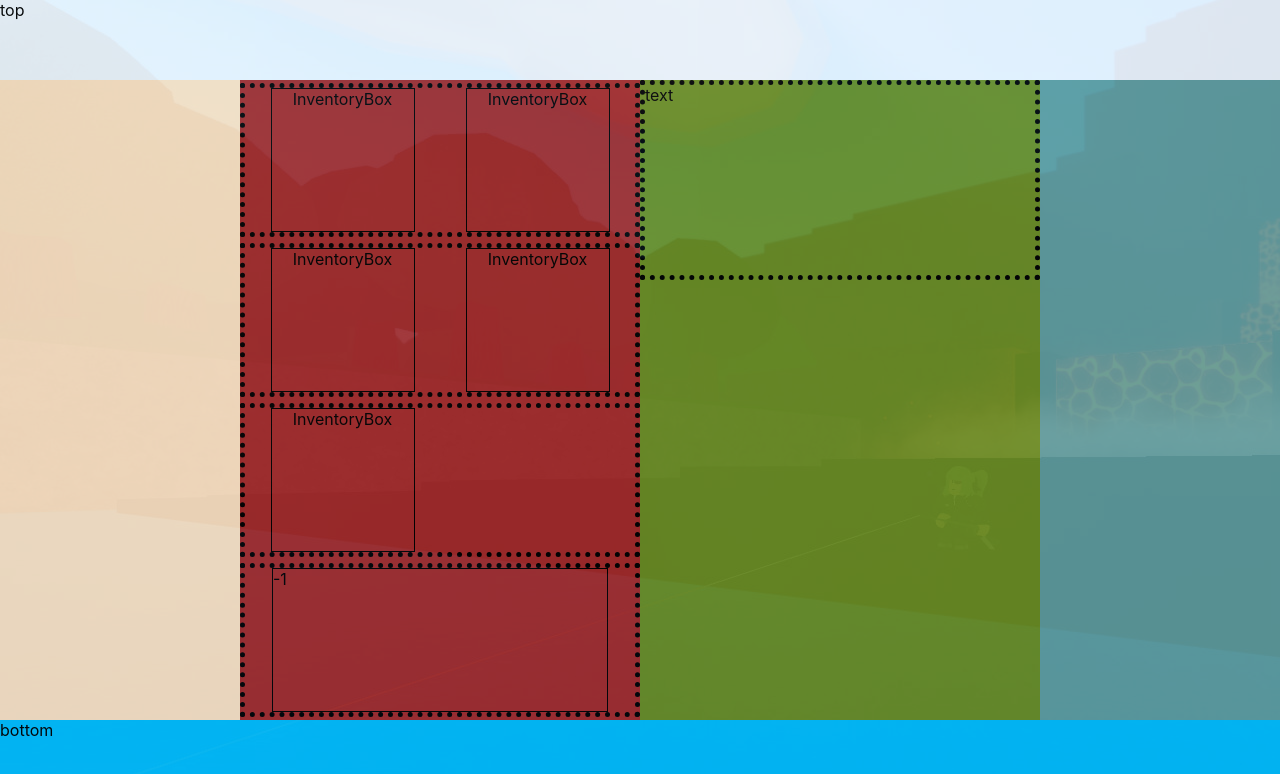
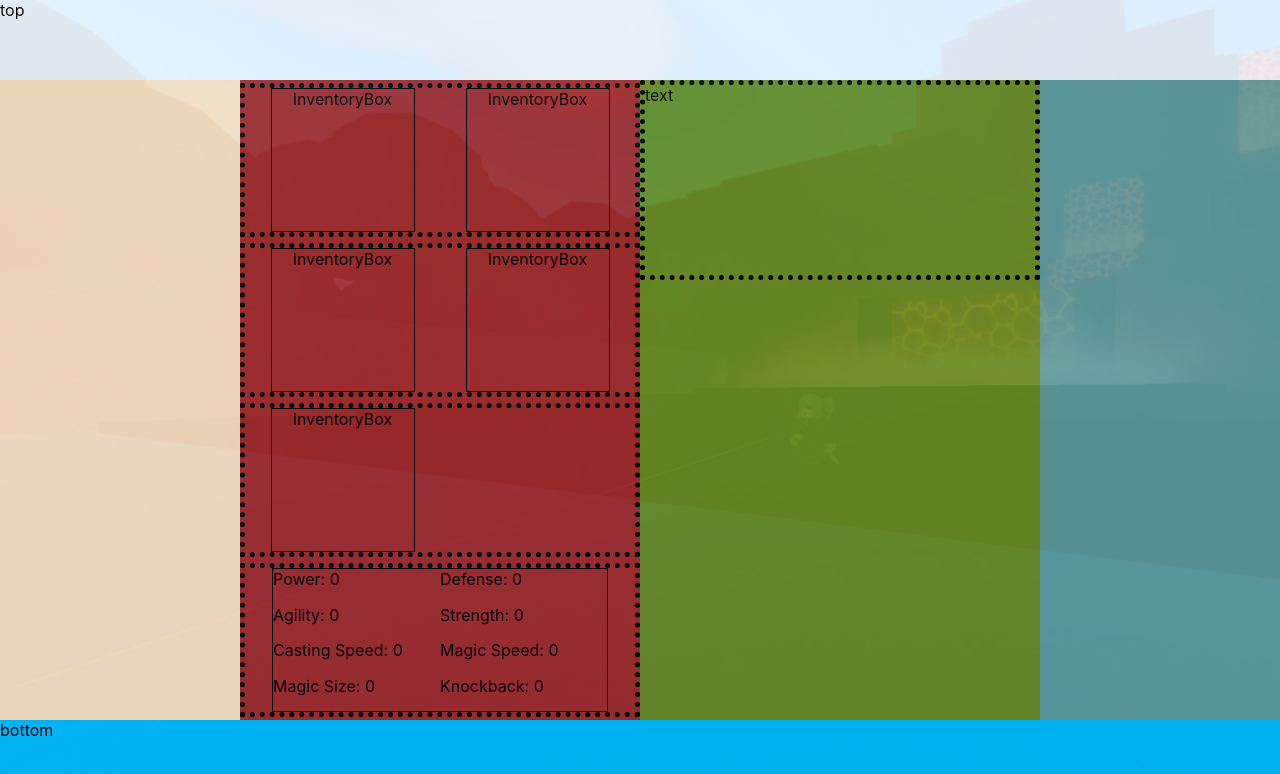
Before and after one commit to DJLixo00/wom-fan-tools, a React (Create React App) app: page / in a window 1280 px wide. Shown: the top 774 px of the page. Built offline with nearby package versions, Linux system fonts and the light colour scheme.

Commit message:
stat calculation functional, remove button is now needed

```diff
--- a/src/App.css
+++ b/src/App.css
@@ -73,8 +73,21 @@
 .statDisplay{
   box-sizing: border-box;
   border: black 1px solid;
+  display: flex;
+  flex-wrap: wrap;
   width: 42vh;
   height: 18vh;
+}
+
+.statRow {
+  display: flex;
+  flex-wrap: wrap;
+  width: 100%;
+  height: 2vh;
+}
+
+.statP {
+  width: 50%;
 }
 
 /* Components */
--- a/src/components/LeftSide.jsx
+++ b/src/components/LeftSide.jsx
@@ -3,8 +3,8 @@ import InventoryBox from './InventoryBox';
 
 class LeftSide extends Component {
     state = {
-        boxSelected:-1,
-        pervBoxSel:-1,
+        boxSelected:0,
+        pervBoxSel:0,
     }
 
     constructor(){
@@ -12,15 +12,76 @@ class LeftSide extends Component {
         this.assignClicked = this.assignClicked.bind(this)
     }
 
+    addArrayHelper(arr1, arr2) {
+      /**
+       * Helper function that returns the sum of two arrays like so:
+       *  let a = [1,2]
+       *  let b = [3,4]
+       *  addArrayHelper(a,b) would return [4,6]
+       *  a and b must be the same length
+      */
+      if (arr1.length != arr2.length) {
+        console.error("arr1 arr2 length mismatch, check your input to addArrayHelper")
+      }
+
+      let result = []
+      for (let i = 0; i < arr1.length; i++) {
+        result.push(arr1[i] + arr2[i])
+      }
+      return result
+    }
+
+    calculateGearStats(){
+      /**
+       * returns JSX that displays the stats of the item equipped.
+       * loop starts at 1 because 0 means not in selection Mode
+       */
+
+      let result = [0,0,0,0,0,0,0,0]
+      for (let i = 1; i < this.props.equipped.length; i++) {
+        let slot = this.props.equipped[i]["stats"]
+        if (typeof slot == 'undefined') {
+          continue;
+        }
+        let arr1 = this.props.equipped[i]["stats"]
+        let arr2 = result
+        result = this.addArrayHelper(arr1,arr2)
+      }
+
+      return (
+      <div className='statDisplay'>
+        <div className='statRow'>
+          <div className='statP'>Power: {result[0]}</div>
+          <div className='statP'>Defense: {result[1]}</div>
+        </div>
+
+        <div className='statRow'>
+          <div className='statP'>Agility: {result[2]}</div>
+          <div className='statP'>Strength: {result[3]}</div>
+        </div>
+
+        <div className='statRow'>
+          <div className='statP'>Casting Speed: {result[4]}</div>
+          <div className='statP'>Magic Speed: {result[5]}</div>
+        </div>
+
+        <div className='statRow'>
+          <div className='statP'>Magic Size: {result[6]}</div>
+          <div className='statP'>Knockback: {result[7]}</div>
+        </div>
+      </div>
+      )
+    }
+
     assignClicked(id) {
-        let boxId = id == this.state.boxSelected ? -1 : id;
+        let boxId = id == this.state.boxSelected ? 0 : id; //this line for cancel selection
         this.setState({
             pervBoxSel:this.state.boxSelected,
             boxSelected:boxId
         },
             ()=>{
                 // console.log(this.state.boxSelected)
-                let shouldChange = this.state.boxSelected == -1 || this.state.pervBoxSel == -1
+                let shouldChange = this.state.boxSelected == 0 || this.state.pervBoxSel == 0
                   this.props.mainHandler(boxId, shouldChange);
             }
         )
@@ -28,29 +89,60 @@ class LeftSide extends Component {
     }
 
     render() {
+        let equipped = this.props.equipped
         return (
         <div id="leftDiv" className="mainDiv">
           <div className='leftRowContainer'>
             <div className='leftRow'>
-              <InventoryBox boxId = {0} clicked = {this.assignClicked} boxSelected = {this.state.boxSelected} type = "equip"/>
-              <InventoryBox boxId = {1} clicked = {this.assignClicked} boxSelected = {this.state.boxSelected} type = "equip"/>
+              <InventoryBox
+                boxId = {1}
+                clicked = {this.assignClicked}
+                boxSelected = {this.state.boxSelected}
+                type = "equip"
+                text = {equipped[1]["name"]}
+              />
+
+              <InventoryBox
+                boxId = {2}
+                clicked = {this.assignClicked}
+                boxSelected = {this.state.boxSelected}
+                type = "equip"
+                text = {equipped[2]["name"]}
+              />
             </div>
 
             <div className='leftRow'>
-              <InventoryBox boxId = {2} clicked = {this.assignClicked} boxSelected = {this.state.boxSelected} type = "equip"/>
-              <InventoryBox boxId = {3} clicked = {this.assignClicked} boxSelected = {this.state.boxSelected} type = "equip"/>
+              <InventoryBox
+                boxId = {3}
+                clicked = {this.assignClicked}
+                boxSelected = {this.state.boxSelected}
+                type = "equip"
+                text = {equipped[3]["name"]}
+              />
+
+              <InventoryBox
+                boxId = {4}
+                clicked = {this.assignClicked}
+                boxSelected = {this.state.boxSelected}
+                type = "equip"
+                text = {equipped[4]["name"]}
+              />
             </div>
 
             <div className='leftRow'>
-              <InventoryBox boxId = {4} clicked = {this.assignClicked} boxSelected = {this.state.boxSelected} type = "equip"/>
+              <InventoryBox
+                boxId = {5}
+                clicked = {this.assignClicked}
+                boxSelected = {this.state.boxSelected}
+                type = "equip"
+                text = {equipped[5]["name"]}
+              />
               <InventoryBox type = "invisible"/>
 
             </div>
 
             <div className='leftRow'>
-              <div className='statDisplay'>
-                {this.state.boxSelected}
-              </div>
+              {this.calculateGearStats()}
             </div>
 
           </div>
--- a/src/components/MainBox.jsx
+++ b/src/components/MainBox.jsx
@@ -7,8 +7,9 @@ import RightSide from './RightSide';
 class MainBox extends Component {
   state = {
     selectionMode:false,
+    leftBoxId:0,
     rightItemType:undefined,
-    leftSideItems:[{},{},{},{},{}]
+    leftSideItems:[{},{},{},{},{},{}]
   }
 
   constructor(){
@@ -22,7 +23,10 @@ class MainBox extends Component {
     // console.log("an inventory box in the leftside has been clicked")
     this.setState({
       selectionMode: shouldChange ? !this.state.selectionMode : this.state.selectionMode,
-      rightItemType: ["accessory","chestpiece","accessory","leggings","accessory"][id]
+      leftBoxId:id,
+      //note: index 0 is "chestpiece",
+      //but that's just there to keep it from crashing, 0 means none selected
+      rightItemType: ["chestpiece","accessory","chestpiece","accessory","leggings","accessory"][id]
     })
 
     // console.log(id)
@@ -30,10 +34,11 @@ class MainBox extends Component {
 
   handleRightIBClick(item) {
     // console.log("an inventory box in the rightside has been clicked")
+    let newLeftSideItems = this.state.leftSideItems
+    newLeftSideItems[this.state.leftBoxId] = item
     this.setState({
-      leftSideItems:this.state.leftSideItems
+      leftSideItems:newLeftSideItems
     })
-    console.log(item)
   }
 
   render() {
@@ -43,7 +48,7 @@ class MainBox extends Component {
           top
         </div>
 
-        <LeftSide mainHandler = {this.handleLeftIBClick}/>
+        <LeftSide mainHandler = {this.handleLeftIBClick} equipped = {this.state.leftSideItems}/>
 
         <div id="rightDiv" className="mainDiv">
           <RightSide
--- a/src/index.css
+++ b/src/index.css
@@ -8,6 +8,8 @@ body {
   background-color: #222222;
 
   background-image: url(../public/images/others/background1.jpg);
+  background-size: cover;
+  background-repeat: no-repeat;
 }
 
 code {
```
